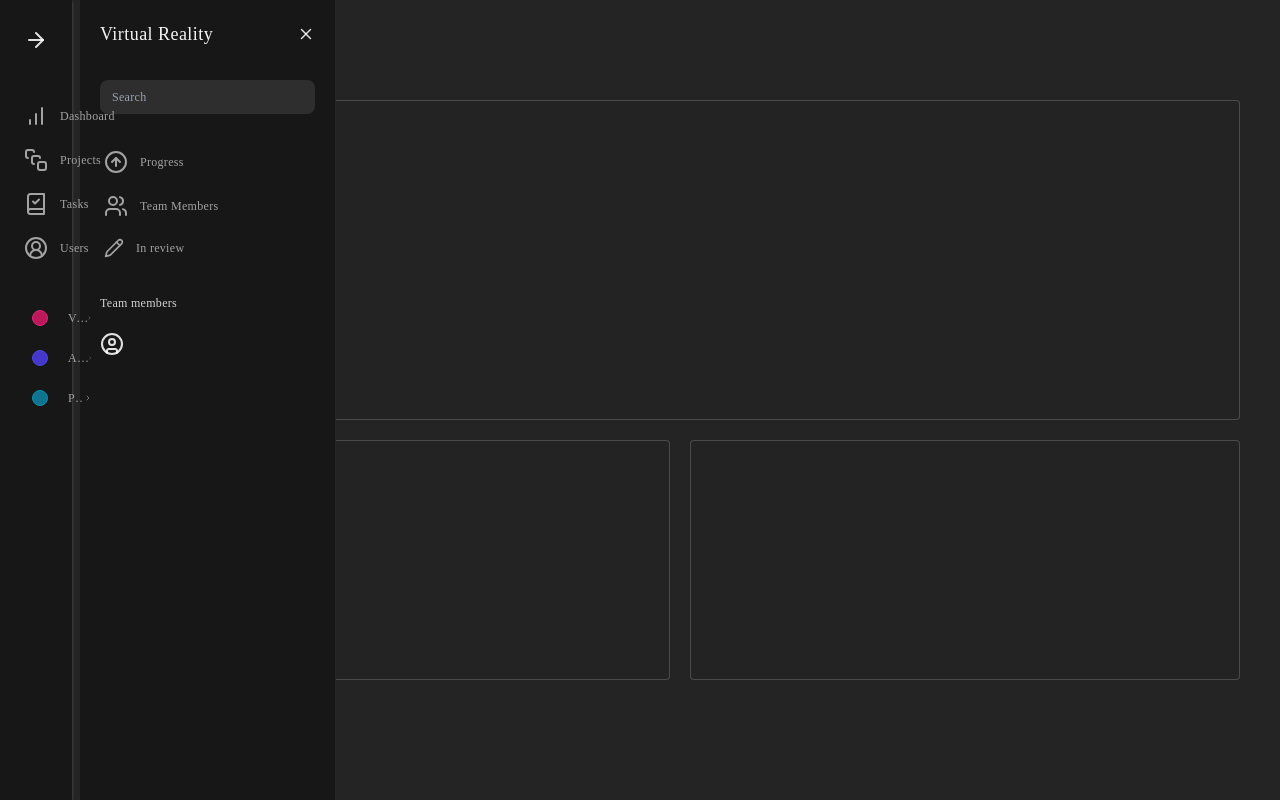
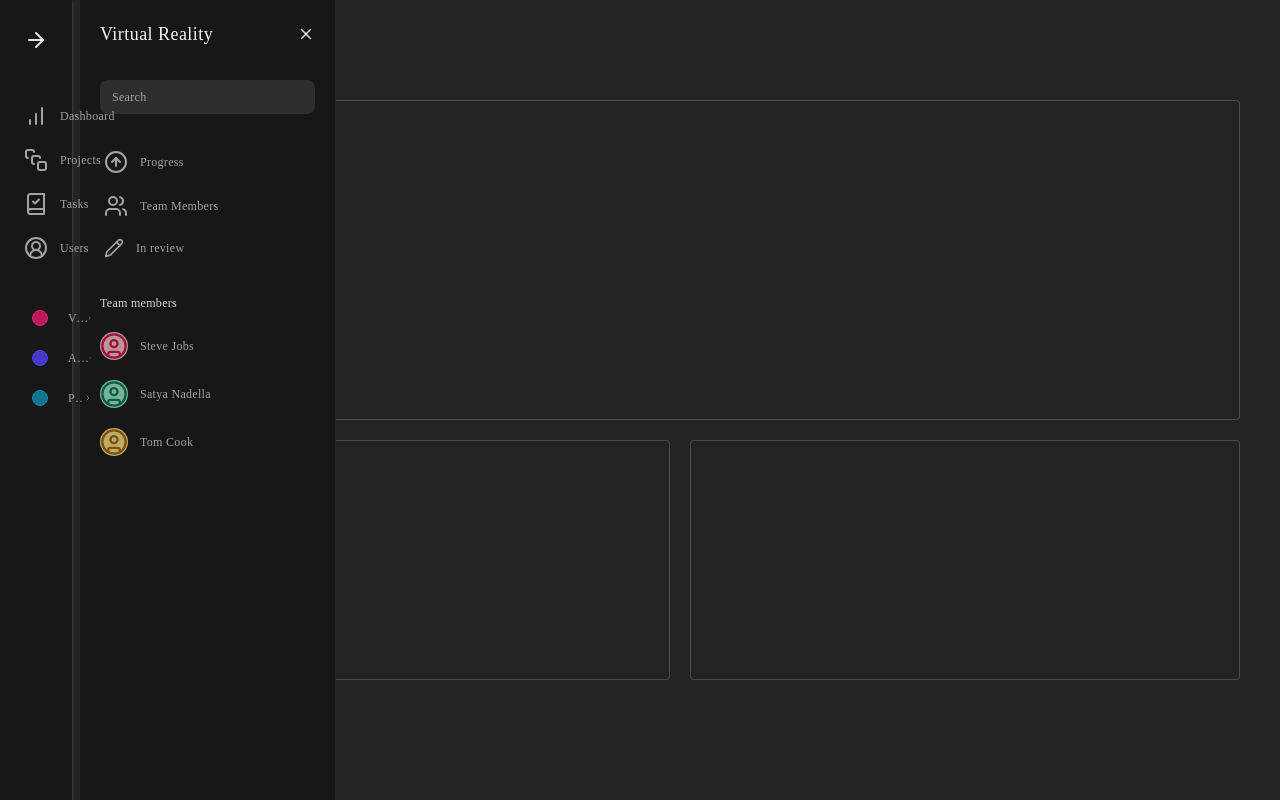
Before and after one commit to ben-dev10/react-ts-fundamentals, a React (Vite) app: page / in a window 1280 px wide. Both pictures are taken after a click on the link "Virtual Reality". Built offline with nearby package versions, Linux system fonts and the light colour scheme.

Commit message:
feat: SideNavigation 100%

```diff
--- a/src/components/tutorials/SideNavigation.tsx
+++ b/src/components/tutorials/SideNavigation.tsx
@@ -78,7 +78,11 @@ const NavigationLink = ({ children, name }: Props) => {
 
 const ProjectLink = ({ children, name, setSelectedProject }: Props2) => {
   const handleClick = () => {
-    setSelectedProject(name);
+    setSelectedProject(null);
+    // only enable selection after 250ms, intended for switching animation between
+    setTimeout(() => {
+      setSelectedProject(name);
+    }, 250);
   };
   return (
     <a
@@ -121,7 +125,7 @@ const ProjectNavigation = ({
       <input
         placeholder="Search"
         type="text"
-        className="px-3 py-2 tracking-wide rounded-lg bg-neutral-600/40 text-neutral-100"
+        className="px-3 py-2 outline-none tracking-wide rounded-lg bg-neutral-600/40 text-neutral-100"
       />
       <div className="flex flex-col gap-3">
         <NavigationLink name="Progress">
@@ -137,7 +141,16 @@ const ProjectNavigation = ({
       <div className="flex flex-col gap-5">
         <h1 className="tracking-wide text-neutral-300">Team members</h1>
         <a href="#" className="flex flex-row gap-3 place-items-center">
-          <UserCircleIcon />
+          <UserCircleIcon className="size-7 rounded-full stroke-2 stroke-rose-800 bg-rose-200/70" />
+          <p className="tracking-wide text-neutral-400">Steve Jobs</p>
+        </a>
+        <a href="#" className="flex flex-row gap-3 place-items-center">
+          <UserCircleIcon className="size-7 rounded-full stroke-2 stroke-emerald-800 bg-emerald-200/70" />
+          <p className="tracking-wide text-neutral-400">Satya Nadella</p>
+        </a>
+        <a href="#" className="flex flex-row gap-3 place-items-center">
+          <UserCircleIcon className="size-7 rounded-full stroke-2 stroke-yellow-800 bg-yellow-200/70" />
+          <p className="tracking-wide text-neutral-400">Tom Cook</p>
         </a>
       </div>
     </motion.nav>
```
